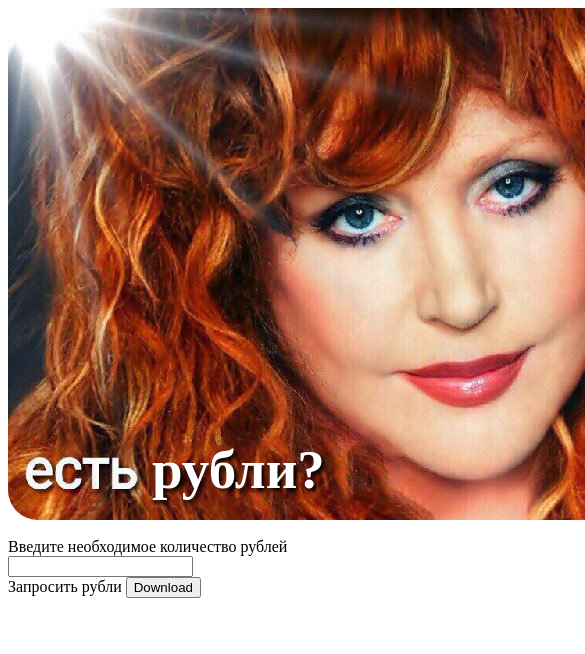
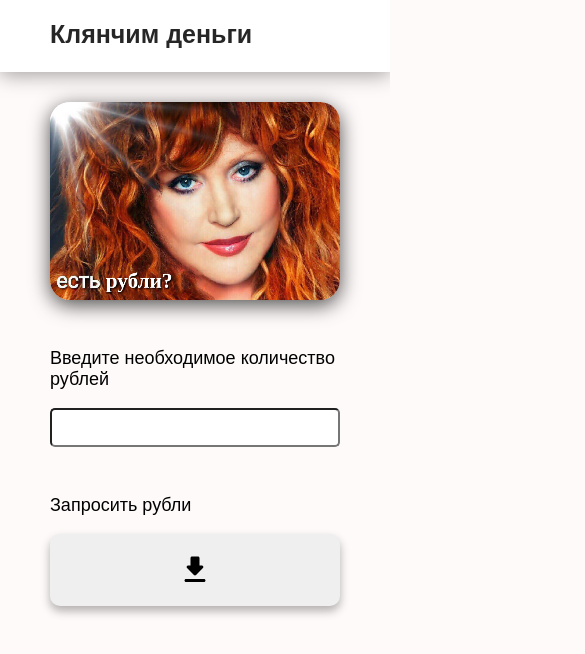
Before and after one commit to Cinium/rubli, a website: page index.html in a window 390 px wide. Shown: the top 654 px of the page, 585 px wide, since content can reach past the window. Drawn offline with Linux system fonts and the light colour scheme.

Commit message:
добавлены базовые стили

```diff
--- a/index.html
+++ b/index.html
@@ -13,20 +13,25 @@
     </head>
 
     <body>
+        <header class="header">
+            <h1 class="header__title">Клянчим деньги</h1>
+        </header>
         <main class="main">
-            <canvas class="canvas"></canvas>
+            <canvas class="canvas">Что-то случилось с изображением :(</canvas>
             <img
                 class="image"
                 style="display: none"
                 src="./src/images/est.jpg"
                 crossorigin="anonymous"
             />
-            <br />
-            <span>Введите необходимое количество рублей</span>
-            <input class="input" type="number" />
-            <br />
-            <span>Запросить рубли</span>
-            <button class="download-button">Download</button>
+            <div class="main-container">
+                <p class="main__text">Введите необходимое количество рублей</p>
+                <input class="input" type="number" />
+                <p class="main__text">Запросить рубли</p>
+                <button class="download-button">
+                    <div class="download-button-icon"></div>
+                </button>
+            </div>
         </main>
     </body>
 </html>
--- a/package.json
+++ b/package.json
@@ -2,7 +2,6 @@
     "name": "canvas",
     "version": "0.1.0",
     "private": true,
-    "dependencies": {},
     "scripts": {
         "prettier": "npx prettier --write ."
     },
--- a/src/index.css
+++ b/src/index.css
@@ -1,5 +1,128 @@
+body {
+    font-family: Arial, Helvetica, sans-serif;
+    margin: 0;
+    background-color: snow;
+}
+
+.header {
+    margin-bottom: 40px;
+    box-shadow: 0px 2px 20px rgba(0, 0, 0, .4);
+    background-color: white;
+    padding: 30px 250px 3px;
+}
+
+.header__title {
+    margin: 0 0 20px;
+    color: rgba(0, 0, 0, .85);
+}
+
+.main {
+    padding: 0 250px;
+    margin: 0 auto;
+}
+
+.main__text {
+    font-size: large;
+}
+
+.main-container{
+}
+
 .canvas {
     display: block;
     margin: 0 auto;
     border-radius: 30px;
+    max-width: 80%;
+    box-shadow: 0px 5px 20px rgba(0, 0, 0, .7);
 }
+
+.download-button {
+    border-radius: 10px;
+    padding: 16px;
+    border-color: transparent;
+    display: inline-flex;
+    align-items: center;
+    transition: .2s;
+    font-weight: bold;
+    font-size: medium;
+    box-shadow: 0px 5px 10px rgba(0, 0, 0, .3);
+}
+
+.download-button:hover {
+    cursor: pointer;
+    opacity: .7;
+}
+
+.download-button-icon {
+    background-image: url('./images/file_download_black_36dp.svg');
+    min-height: 36px;
+    min-width: 36px;
+    background-repeat: no-repeat;
+    background-position: center center;
+}
+
+@media screen and (max-width: 1024px) {
+    .canvas {
+        border-radius: 20px;
+        max-width: 90%;
+    }
+
+    .header {
+        margin-bottom: 30px;
+        padding: 20px 150px 3px;
+    }
+
+    .main {
+        padding: 0 150px;
+        margin: 0 auto;
+    }
+}
+
+@media screen and (max-width: 767px) {
+    .header {
+        margin-bottom: 30px;
+        padding: 20px 100px 3px;
+    }
+
+    .main {
+        padding: 0 100px;
+        margin: 0 auto;
+    }
+}
+
+@media screen and (max-width: 424px) {
+    .header {
+        margin-bottom: 30px;
+        padding: 20px 50px 3px;
+    }
+
+    .main {
+        padding: 0 50px;
+        margin: 0 auto;
+    }
+
+    .canvas {
+        margin-bottom: 30px;
+        max-width: 100%;
+    }
+
+    .header__title {
+        margin: 0 0 20px;
+        font-size: 25px;
+    }
+
+    .main-container {
+        display: flex;
+        flex-direction: column;
+    }
+
+    .input {
+        border-radius: 5px;
+        padding: 10px;
+        margin-bottom: 30px;
+    }
+
+    .download-button {
+        justify-content: center;
+    }
+}
```
Also changed, not shown: src/images/file_download_black_36dp.svg (added), 1 other file.
